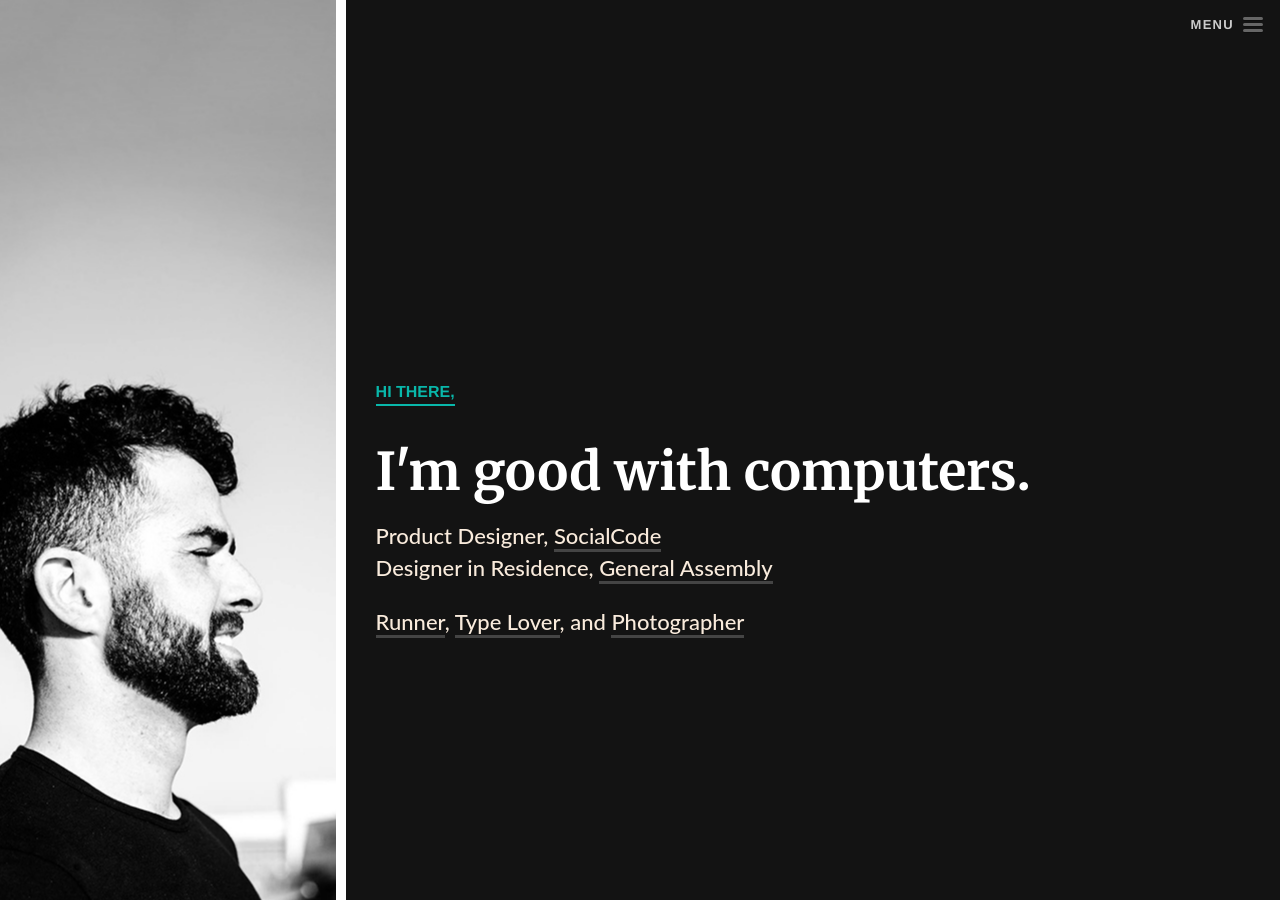
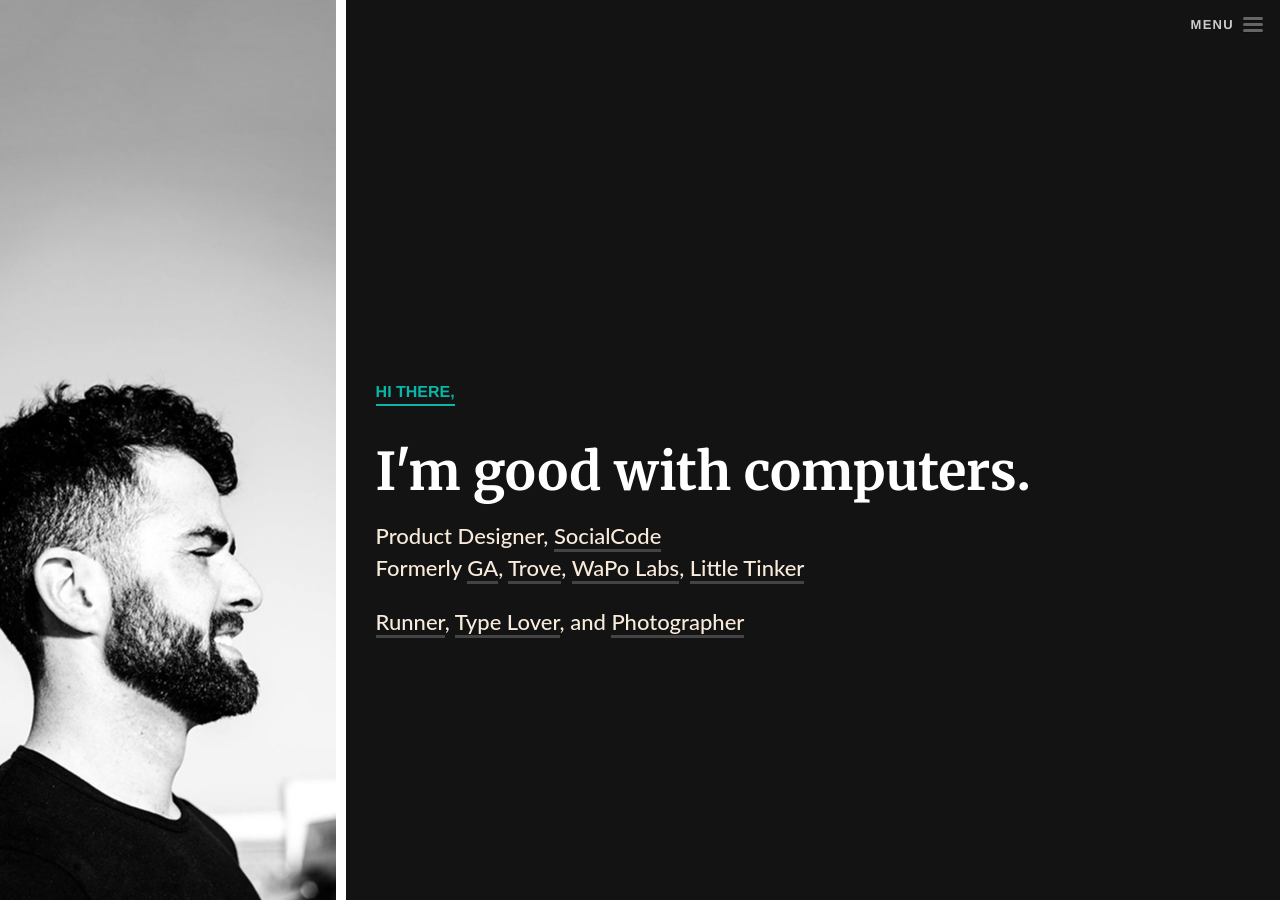
Before and after one commit to ReptarAzar/reptarazar.github.io, a Jekyll site: the page built from index.html, in a window 1280 px wide. Built offline with Jekyll 4.4.1, drawn with Linux system fonts in a browser that asks for light colours; nearby versions of some CDN libraries.

Commit message:
updates to the homepage links

```diff
--- a/index.html
+++ b/index.html
@@ -1,6 +1,6 @@
 ---
 layout: index
-title: Christopher Azar | Product Designer + Maker &#x1F44B;
+title: Christopher Azar | UX and Product Guy &#x1F44B;
 ---
 <div class="portrait"></div>
 
@@ -8,7 +8,7 @@ title: Christopher Azar | Product Designer + Maker &#x1F44B;
   <div class="hi">hi there,</div>
   <h2>I'm <span data-typer-targets="an artsy nerd,good with computers,a maker,a Product Designer,an after-hours coder,a marathon runner,a do-gooder,a tinkerer, a dreamer,an Eagle Scout,happy you're here">a Product Designer</span>.</h2>
 
-  <h3>Product Designer, <a href="https://twitter.com/jenna/status/728044251934695424" target="_blank">SocialCode</a> <br /> Designer in Residence, <a href="https://generalassemb.ly/instructors/christopher-azar/5263" target="_blank" class="ga-text"></a></h3>
+  <h3>Product Designer, <a href="https://twitter.com/jenna/status/728044251934695424" target="_blank">SocialCode</a> <br /> Formerly <a href="https://generalassemb.ly/instructors/christopher-azar/5263" target="_blank">GA</a>, <a href="http://bits.blogs.nytimes.com/2014/01/22/test-run-trove-is-a-treasure-for-news-junkies/">Trove</a>, <a href="https://www.washingtonpost.com/business/economy/what-is-wapo-labs/2013/08/06/2790de64-feea-11e2-9711-3708310f6f4d_gallery.html">WaPo Labs</a>, <a href="http://littletinker.io/">Little Tinker</a></h3>
 
   <h3><a href="https://www.flickr.com/photos/reptarazar/sets/72157650093323519/">Runner</a>, <a href="type-experiments">Type Lover</a>, and <a href="https://www.flickr.com/photos/reptarazar" title="flickr" target="_blank"> Photographer</a></h3>
 </div>
```
